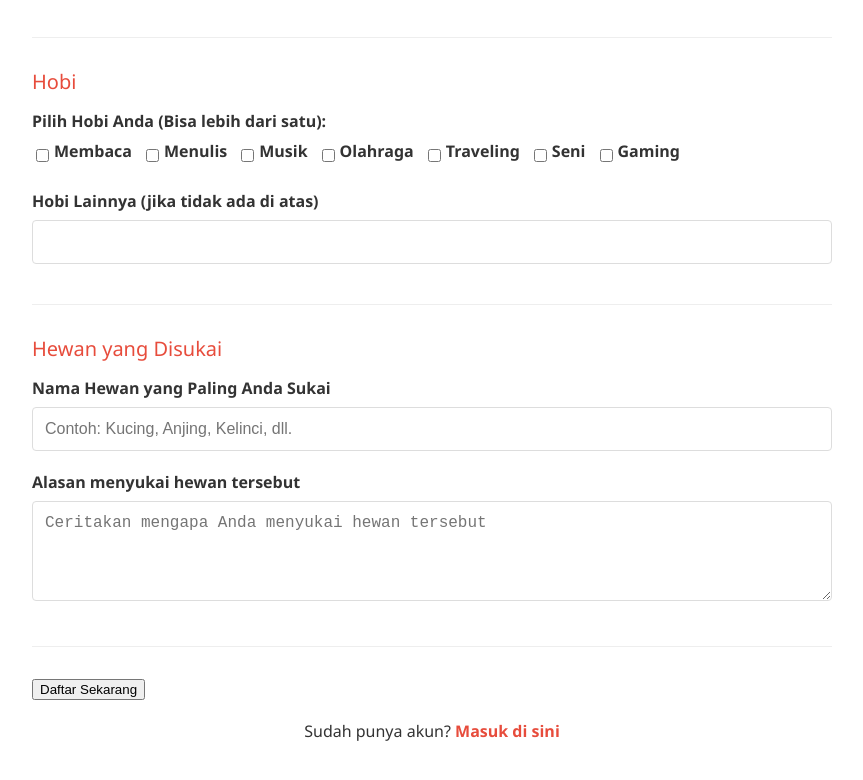
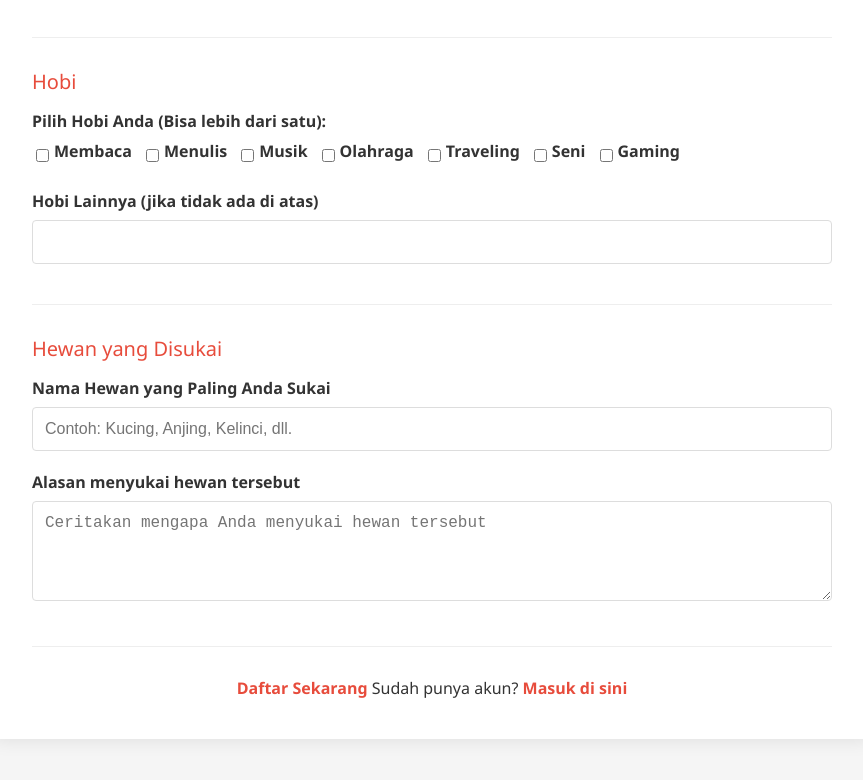
Before and after one commit to risky000/E-DAGANG, a plain HTML site: page pendaftaran.html in a window 1280 px wide. Shown: the part 823-1603 px from the top of the page, without its empty margins (208-1071 px from the left). Drawn offline with Linux system fonts and the light colour scheme.

Commit message:
Update pendaftaran.html

```diff
--- a/pendaftaran.html
+++ b/pendaftaran.html
@@ -217,10 +217,10 @@
                 </div>
             </div>
 
-            <button type="submit" class="index.html">Daftar Sekarang</button>
         </form>
 
         <div class="login-link">
+            <a href="index.html">Daftar Sekarang</a>
             Sudah punya akun? <a href="index.html">Masuk di sini</a>
         </div>
     </div>
```
